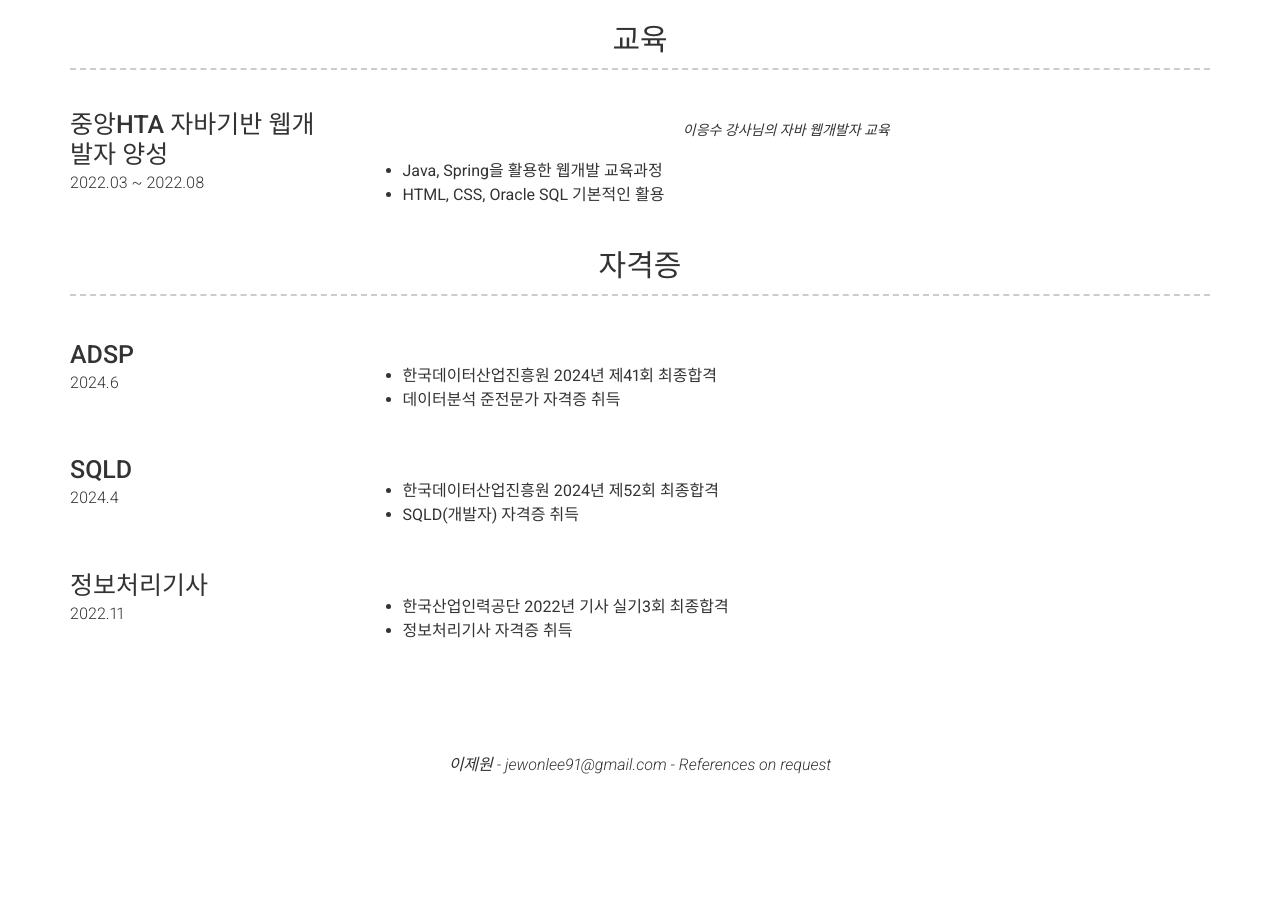
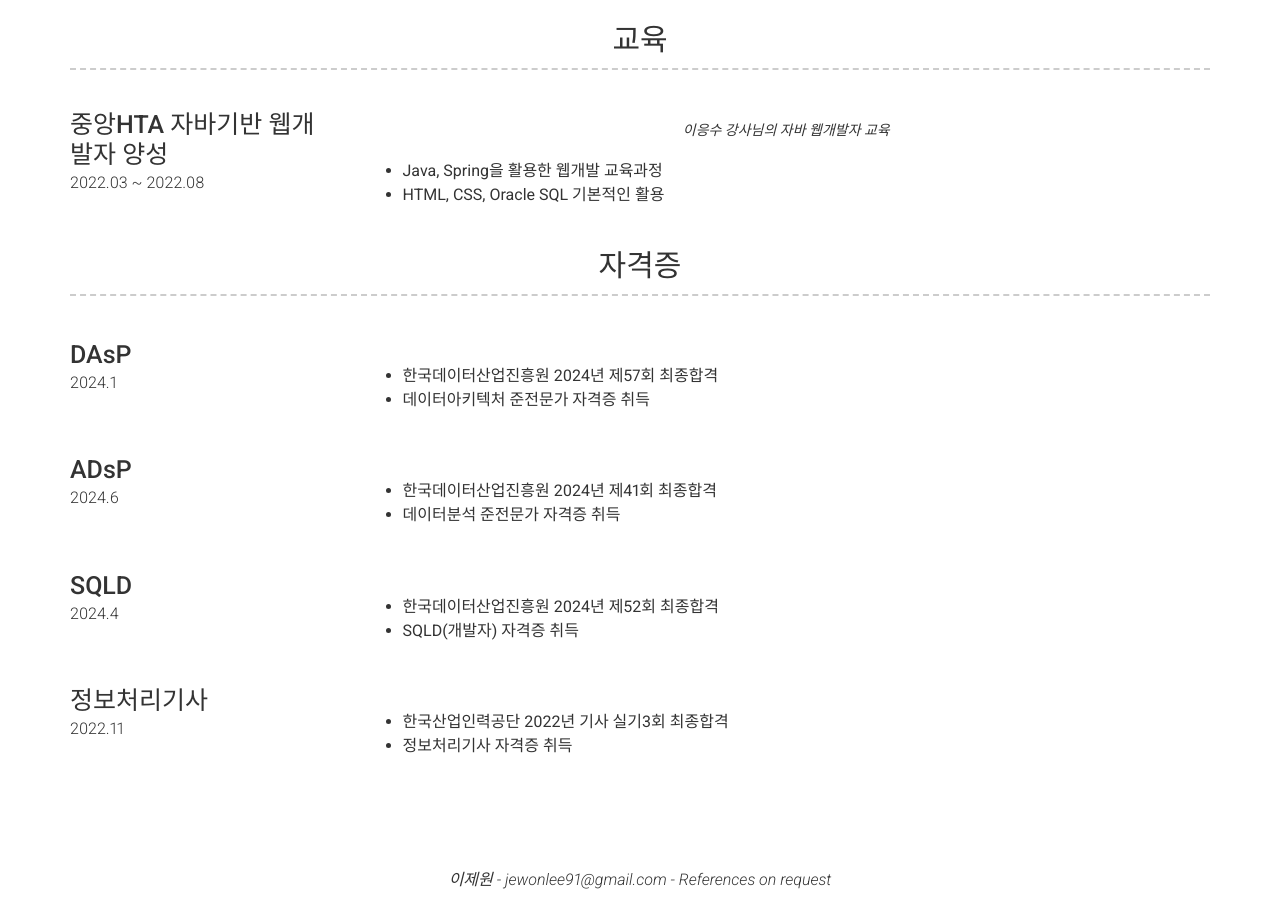
Before and after one commit to Jewonlee91/Jewonlee91.github.io, a Jekyll site: the page built from index.md, in a window 1280 px wide and 900 px high, scrolled down 1113 px. Built offline with Jekyll 4.4.1, drawn with Linux system fonts in a browser that asks for light colours; nearby versions of some CDN libraries; before the commit the page ends 1897 px from its top, so only the background shows below that.

Commit message:
DAsP 자격증 추가

```diff
--- a/_data/certification.yml
+++ b/_data/certification.yml
@@ -1,5 +1,12 @@
 - layout: left
-  name: ADSP
+  name: DAsP
+  dates: 2024.10
+  quote: >
+  description: | # this will include new lines to allow paragraphs
+    * 한국데이터산업진흥원 2024년 제57회 최종합격
+    * 데이터아키텍처 준전문가 자격증 취득
+- layout: left
+  name: ADsP
   dates: 2024.6
   quote: >
   description: | # this will include new lines to allow paragraphs
```
